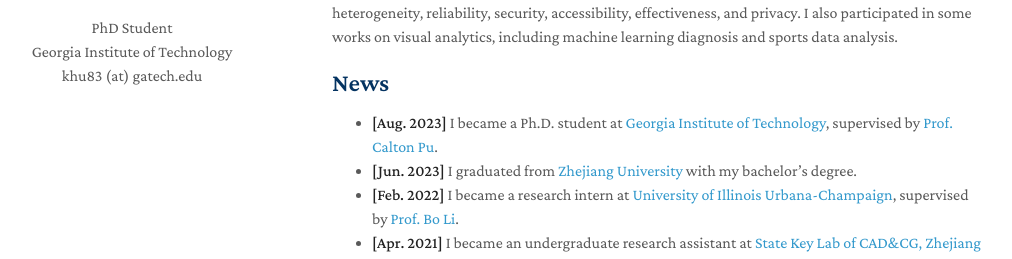
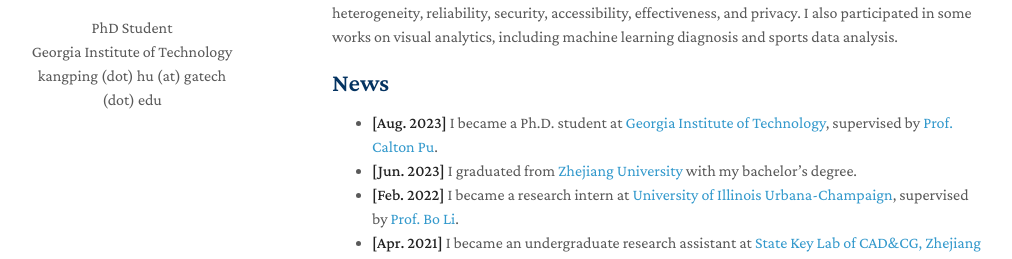
Before and after one commit to HenryHu-H/HenryHu-H.github.io, a Jekyll site: the page built from index.md, in a window 1280 px wide. Shown: the part 228-487 px from the top of the page, without its empty margins (138-1150 px from the left). Built offline with Jekyll 4.4.1, drawn with Linux system fonts in a browser that asks for light colours; nearby versions of some CDN libraries; a style sheet for code colours, icons or effects is not loaded; our own code applies the rules of GitHub Pages for plain Markdown files.

Commit message:
Update _config.yml

```diff
--- a/_config.yml
+++ b/_config.yml
@@ -1,7 +1,7 @@
 title: Kangping Hu
 position: PhD Student
 affiliation: Georgia Institute of Technology
-email: khu83 (at) gatech.edu
+email: kangping (dot) hu (at) gatech (dot) edu
 keywords: minimal academic
 google_scholar: https://scholar.google.com/citations?user=CInzdd8AAAAJ&hl=en
 github_link: https://github.com/HenryHu-H
```
